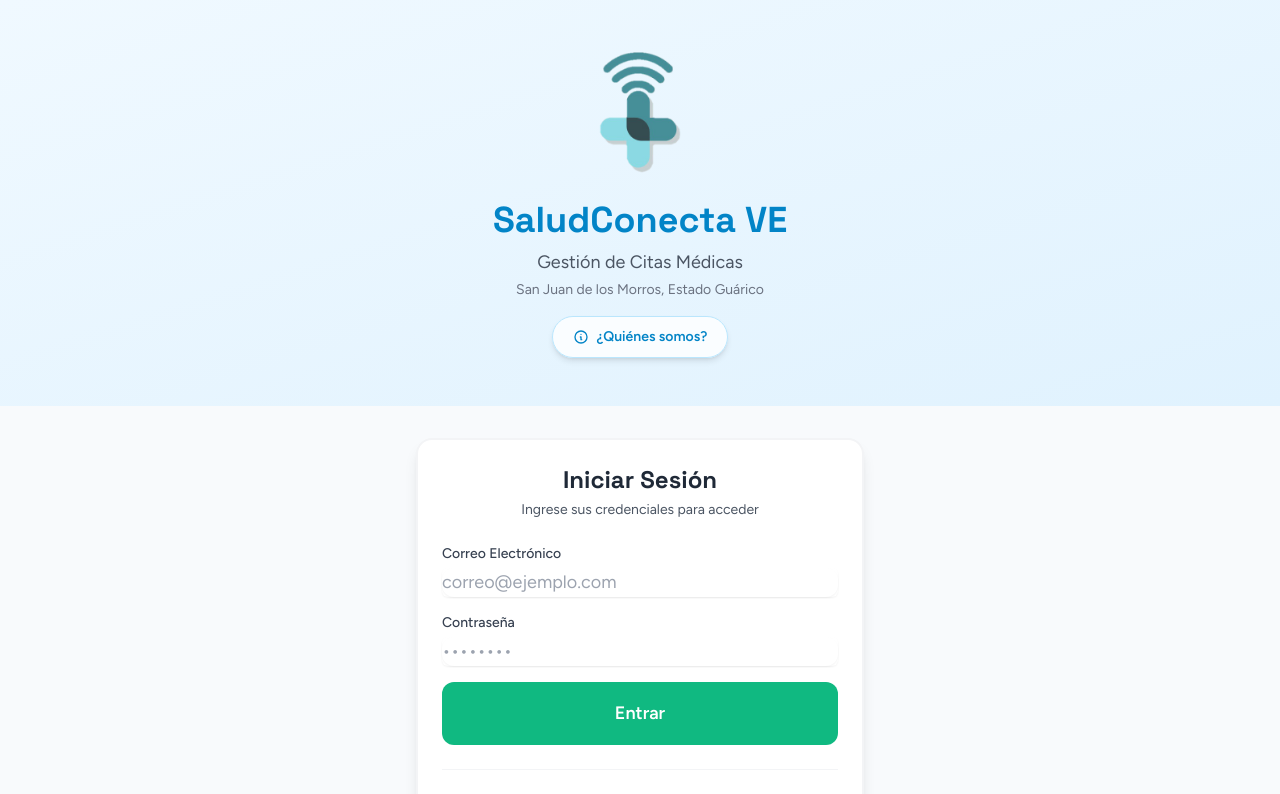
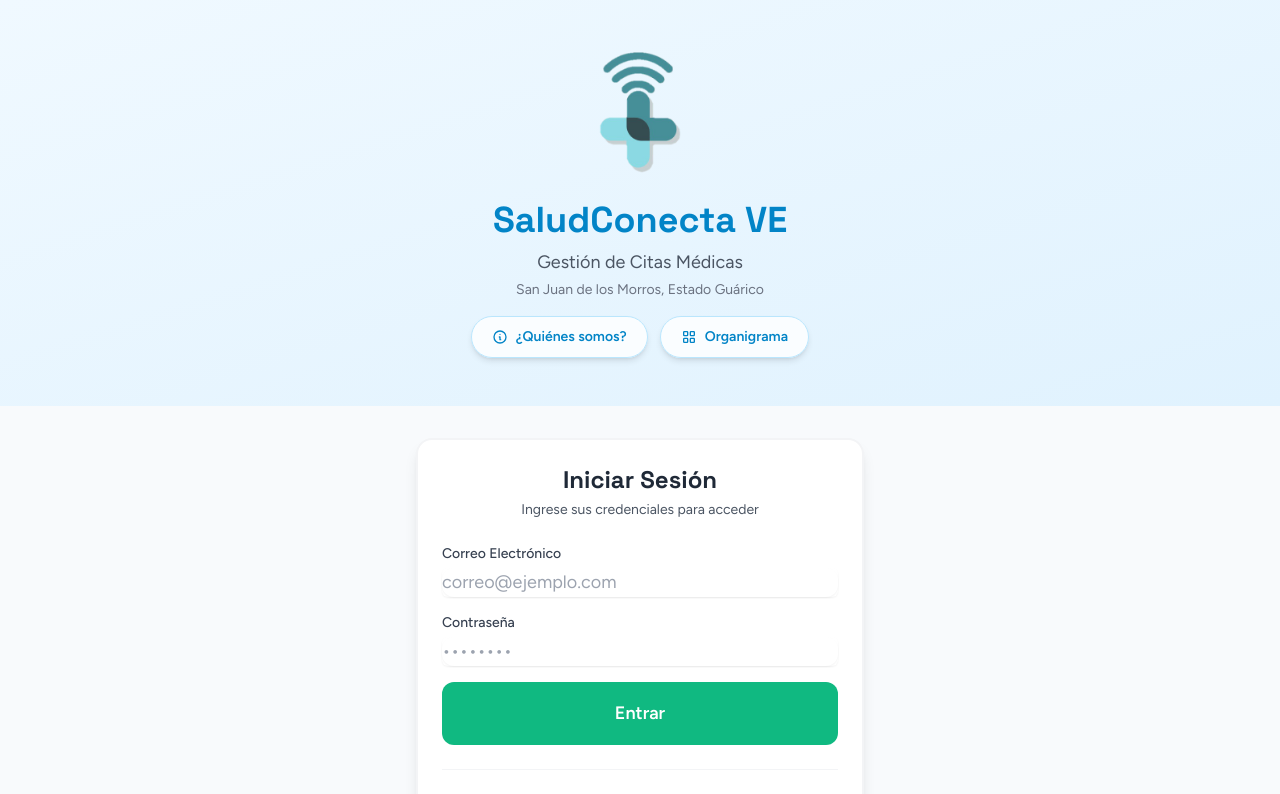
Before and after one commit to olivier-gm/SaludConectaVE, a React (Vite) app: page / in a window 1280 px wide. Shown: the top 794 px of the page. Built offline with nearby package versions, Linux system fonts and the light colour scheme.

Commit message:
updateeeeeee

```diff
--- a/src/pages/Login.tsx
+++ b/src/pages/Login.tsx
@@ -24,6 +24,7 @@ const LoginPage: React.FC<LoginPageProps> = ({ onLoginMaria: _onLoginMaria, onLo
     const [mode, setMode] = useState<AuthMode>('login');
     const [isLoading, setIsLoading] = useState(false);
     const [showAbout, setShowAbout] = useState(false);
+    const [showOrganigrama, setShowOrganigrama] = useState(false);
     const [error, setError] = useState<string | null>(null);
 
     // Form states
@@ -102,16 +103,30 @@ const LoginPage: React.FC<LoginPageProps> = ({ onLoginMaria: _onLoginMaria, onLo
                         San Juan de los Morros, Estado Guárico
                     </p>
 
+                    {/* Botones informativos */}
+                    <div className="mt-4 flex flex-wrap justify-center gap-3">
                         {/* Botón ¿Quiénes somos? */}
                         <button
                             onClick={() => setShowAbout(true)}
-                        className="mt-4 inline-flex items-center gap-2 px-5 py-2.5 bg-white/80 backdrop-blur-sm text-salud-primario text-sm font-semibold rounded-full shadow-md hover:shadow-lg hover:bg-white border border-sky-200 transition-all duration-300 hover:-translate-y-0.5 active:scale-95 cursor-pointer group"
+                            className="inline-flex items-center gap-2 px-5 py-2.5 bg-white/80 backdrop-blur-sm text-salud-primario text-sm font-semibold rounded-full shadow-md hover:shadow-lg hover:bg-white border border-sky-200 transition-all duration-300 hover:-translate-y-0.5 active:scale-95 cursor-pointer group"
                         >
                             <svg className="w-4 h-4 transition-transform duration-300 group-hover:scale-110" fill="none" stroke="currentColor" viewBox="0 0 24 24">
                                 <path strokeLinecap="round" strokeLinejoin="round" strokeWidth={2} d="M13 16h-1v-4h-1m1-4h.01M21 12a9 9 0 11-18 0 9 9 0 0118 0z" />
                             </svg>
                             ¿Quiénes somos?
                         </button>
+
+                        {/* Botón Organigrama */}
+                        <button
+                            onClick={() => setShowOrganigrama(true)}
+                            className="inline-flex items-center gap-2 px-5 py-2.5 bg-white/80 backdrop-blur-sm text-salud-primario text-sm font-semibold rounded-full shadow-md hover:shadow-lg hover:bg-white border border-sky-200 transition-all duration-300 hover:-translate-y-0.5 active:scale-95 cursor-pointer group"
+                        >
+                            <svg className="w-4 h-4 transition-transform duration-300 group-hover:scale-110" fill="none" stroke="currentColor" viewBox="0 0 24 24">
+                                <path strokeLinecap="round" strokeLinejoin="round" strokeWidth={2} d="M4 5a1 1 0 011-1h4a1 1 0 011 1v4a1 1 0 01-1 1H5a1 1 0 01-1-1V5zM14 5a1 1 0 011-1h4a1 1 0 011 1v4a1 1 0 01-1 1h-4a1 1 0 01-1-1V5zM4 15a1 1 0 011-1h4a1 1 0 011 1v4a1 1 0 01-1 1H5a1 1 0 01-1-1v-4zM14 15a1 1 0 011-1h4a1 1 0 011 1v4a1 1 0 01-1 1h-4a1 1 0 01-1-1v-4z" />
+                            </svg>
+                            Organigrama
+                        </button>
+                    </div>
                 </div>
             </div>
 
@@ -272,6 +287,40 @@ const LoginPage: React.FC<LoginPageProps> = ({ onLoginMaria: _onLoginMaria, onLo
 
             {/* Modal ¿Quiénes somos? */}
             <AboutModal isOpen={showAbout} onClose={() => setShowAbout(false)} />
+
+            {/* Modal Organigrama */}
+            {showOrganigrama && (
+                <div
+                    className="fixed inset-0 z-50 flex items-center justify-center bg-black/60 backdrop-blur-sm p-4 animate-fade-in"
+                    onClick={() => setShowOrganigrama(false)}
+                >
+                    <div
+                        className="relative bg-white rounded-2xl shadow-2xl max-w-4xl w-full max-h-[90vh] overflow-auto animate-slide-up"
+                        onClick={(e) => e.stopPropagation()}
+                    >
+                        {/* Header */}
+                        <div className="flex items-center justify-between p-4 border-b border-gray-100">
+                            <h2 className="text-xl font-bold text-gray-800">Organigrama</h2>
+                            <button
+                                onClick={() => setShowOrganigrama(false)}
+                                className="w-8 h-8 flex items-center justify-center rounded-full hover:bg-gray-100 transition-colors text-gray-500 hover:text-gray-700"
+                            >
+                                <svg className="w-5 h-5" fill="none" stroke="currentColor" viewBox="0 0 24 24">
+                                    <path strokeLinecap="round" strokeLinejoin="round" strokeWidth={2} d="M6 18L18 6M6 6l12 12" />
+                                </svg>
+                            </button>
+                        </div>
+                        {/* Imagen */}
+                        <div className="p-4">
+                            <img
+                                src="/organi.jpg"
+                                alt="Organigrama de SaludConecta VE"
+                                className="w-full h-auto rounded-lg"
+                            />
+                        </div>
+                    </div>
+                </div>
+            )}
         </div>
     );
 };
```
Also changed, not shown: public/organi.jpg (added). Lines whose indentation alone changed are shown as unchanged.
